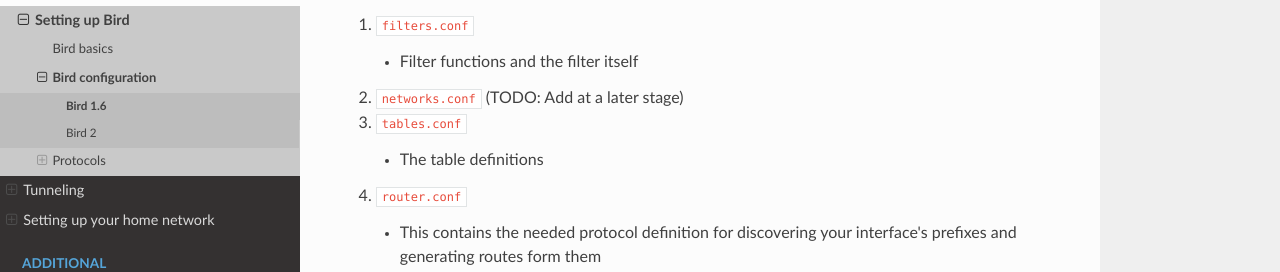
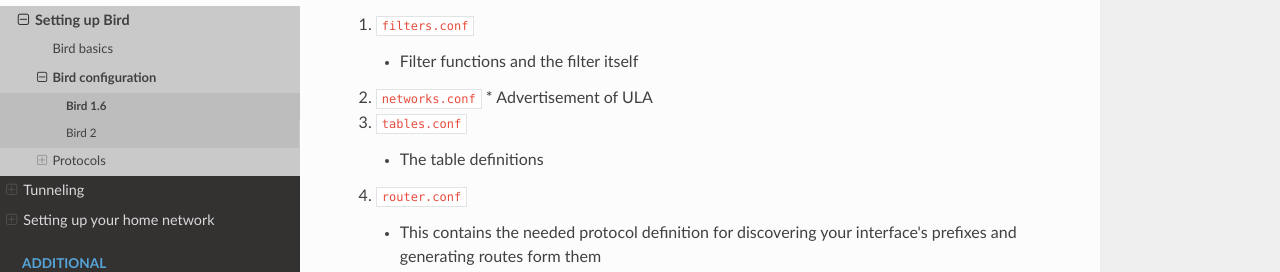
Before and after one commit to Community-Run-eXperimental-Network/docs, an MkDocs documentation site: the page built from docs/routing/bird/bird1.6.md, in a window 1280 px wide and 900 px high. Shown: the part 323-595 px from the top of the window. Built offline with MkDocs 1.6.1, drawn with Linux system fonts in a browser that asks for light colours; nearby versions of some CDN libraries.

Commit message:
Removed TODO

```diff
--- a/docs/routing/bird/bird1.6.md
+++ b/docs/routing/bird/bird1.6.md
@@ -11,7 +11,8 @@ The configuration template is constructed out of the following files:
 
 1. `filters.conf`
 	* Filter functions and the filter itself
-2. `networks.conf` (TODO: Add at a later stage)
+2. `networks.conf`
+        * Advertisement of ULA
 3. `tables.conf`
 	* The table definitions
 4. `router.conf`
```
Also changed, not shown: docs/routing/bird/bird2.md (+2 -1 lines).
